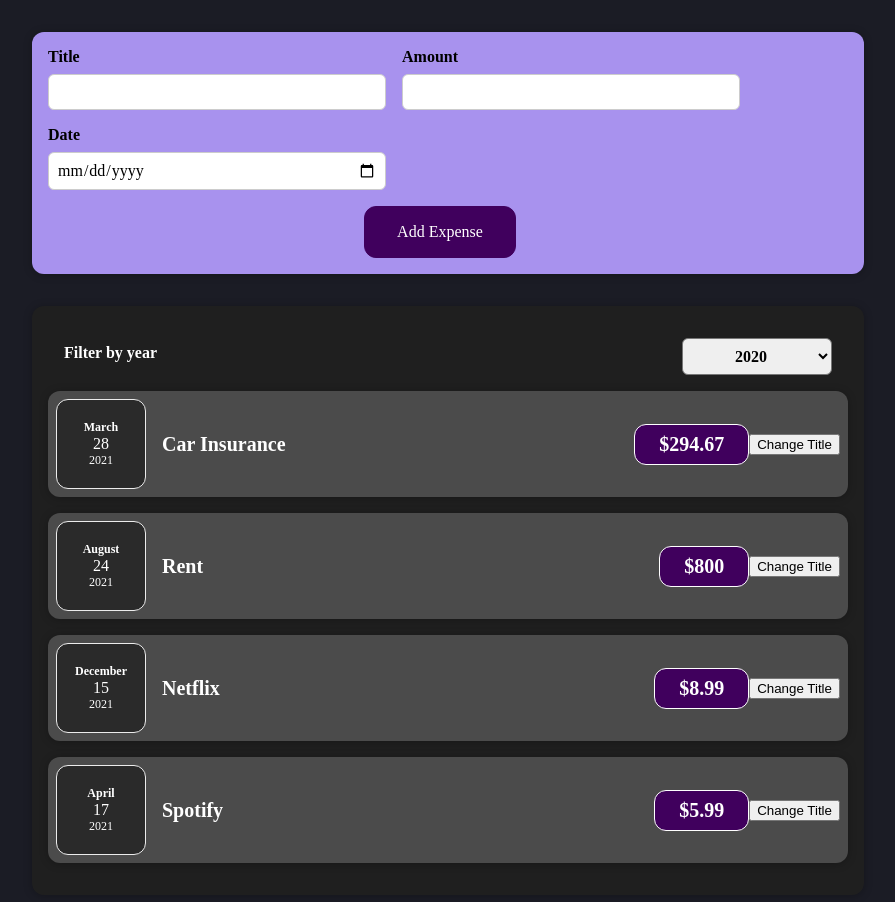
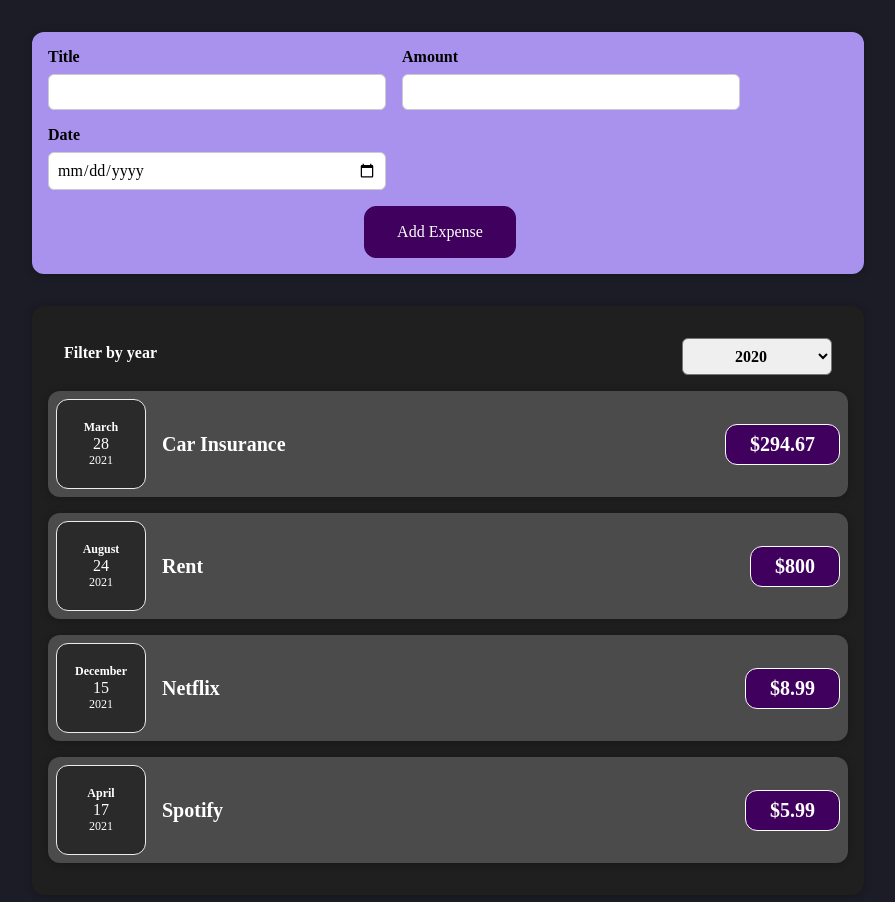
Before and after one commit to daltavida/Miness, a React (Create React App) app: page / in a window 1280 px wide. Shown: the top 902 px of the page, without its empty margins (192-1087 px from the left). Built offline with nearby package versions, Linux system fonts and the light colour scheme.

Commit message:
Use list to create components

```diff
--- a/src/components/Expenses/ExpenseItem.js
+++ b/src/components/Expenses/ExpenseItem.js
@@ -1,23 +1,15 @@
-import { useState } from 'react';
-
 import ExpenseDate from './ExpenseDate';
 import Card from '../UI/Card';
 import './ExpenseItem.css';
 
 const ExpenseItem = (props) => {
-  const [title, setTitle] = useState(props.title);
-  const clickHandler = () => {
-    setTitle('New Title');
-  };
-
   return (
     <Card className="expense-item">
       <ExpenseDate date={props.date} />
       <div className="expense-item__description">
-        <h2>{title}</h2>
+        <h2>{props.title}</h2>
         <div className="expense-item__price">{`$${props.amount}`}</div>
       </div>
-      <button onClick={clickHandler}>Change Title</button>
     </Card>
   );
 };
--- a/src/components/Expenses/Expenses.js
+++ b/src/components/Expenses/Expenses.js
@@ -15,26 +15,15 @@ const Expenses = (props) => {
     <div>
       <Card className="expenses">
         <ExpensesFilter onFilterChange={filterChange} year={year} />
-        <ExpenseItem
-          title={props.data[0].title}
-          amount={props.data[0].amount}
-          date={props.data[0].date}
-        />
-        <ExpenseItem
-          title={props.data[1].title}
-          amount={props.data[1].amount}
-          date={props.data[1].date}
-        />
-        <ExpenseItem
-          title={props.data[2].title}
-          amount={props.data[2].amount}
-          date={props.data[2].date}
-        />
-        <ExpenseItem
-          title={props.data[3].title}
-          amount={props.data[3].amount}
-          date={props.data[3].date}
-        />
+        {props.data.map((expense) => {
+          return (
+            <ExpenseItem
+              title={expense.title}
+              amount={expense.amount}
+              date={expense.date}
+            />
+          );
+        })}
       </Card>
     </div>
   );
```
